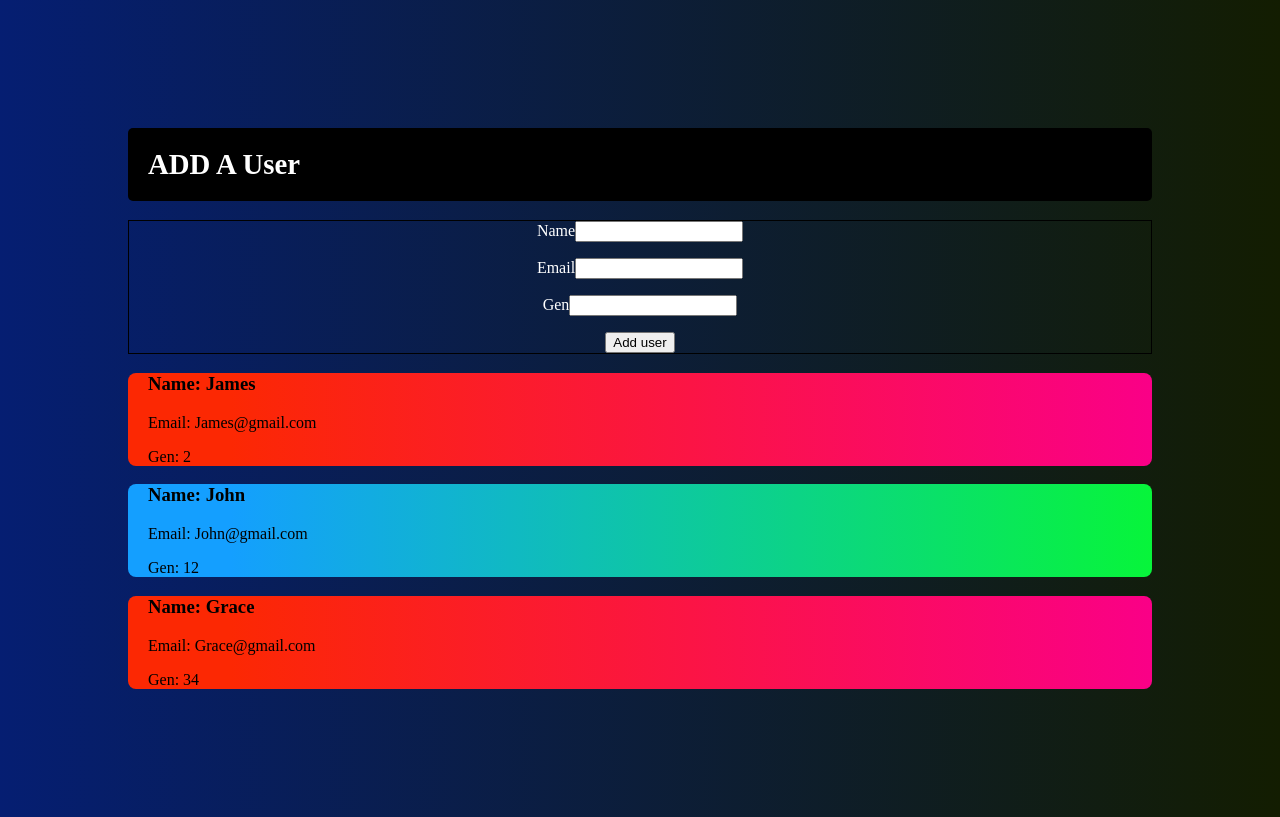
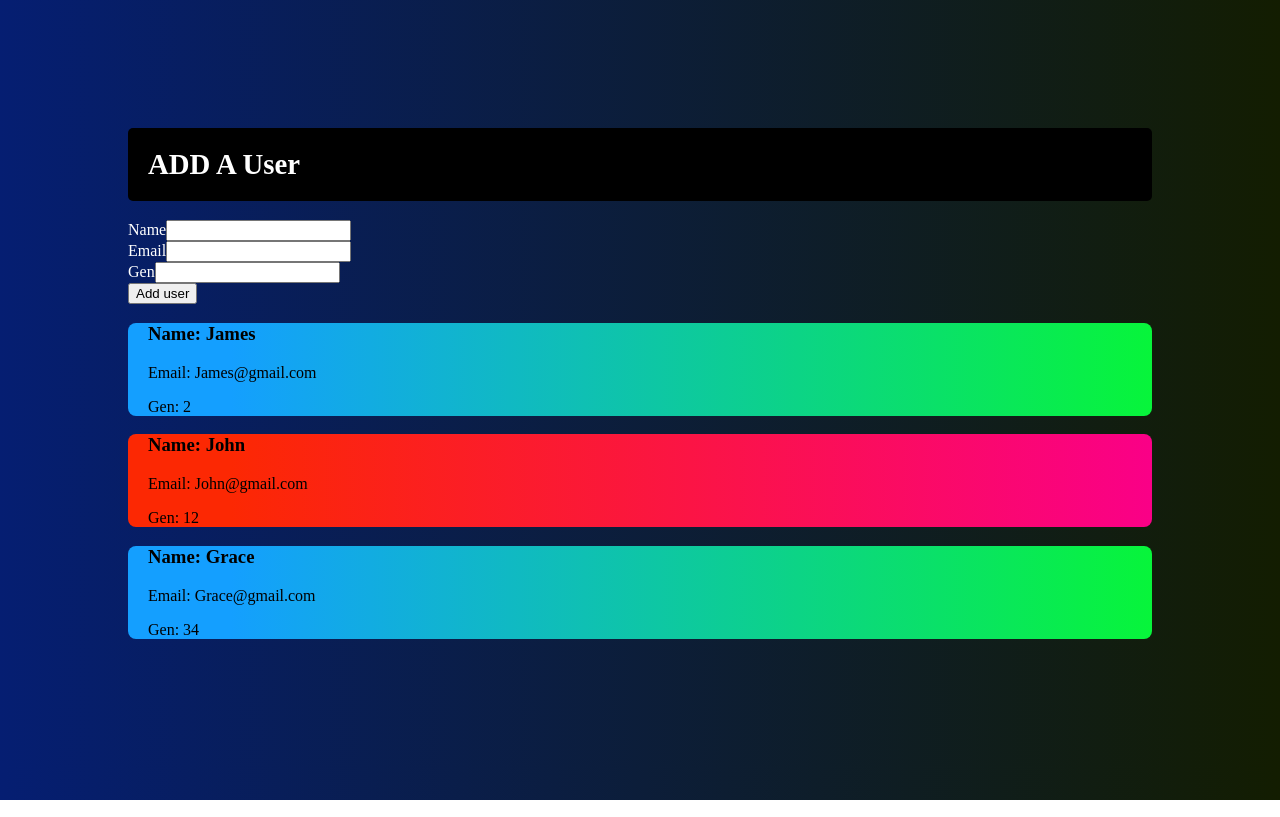
Before and after one commit to imoempire/react-users, a React (Create React App) app: page / in a window 1280 px wide. Built offline with nearby package versions, Linux system fonts and the light colour scheme.

Commit message:
edit App css

```diff
--- a/src/App.css
+++ b/src/App.css
@@ -6,20 +6,21 @@ body {
   );
   margin: 10%;
 }
-form{
+/* Form{
   text-align: center;
   border: 1px solid black;
 
-}
-.user:nth-child(2n + 2) {
+} */
+
+.user:nth-child(2n + 1) {
   background: linear-gradient(
     70deg,
-    rgb(252, 40, 3) 10%,
+    rgb(227, 252, 3) 10%,
     rgb(7, 245, 58) 100%
   );
 }
 
-.user:nth-child(2n + 3) {
+.user:nth-child(2n + 2) {
   background: linear-gradient(
     90deg,
     rgb(252, 40, 3) 10%,
@@ -27,7 +28,7 @@ form{
   );
 }
 
-.user:nth-child(2n + 4) {
+.user:nth-child(2n + 3) {
   background: linear-gradient(
     90deg,
     rgba(20, 159, 255, 1) 10%,
@@ -38,7 +39,7 @@ form{
   padding-left: 20px;
   border-radius: 8px;
 }
-input{
+.input {
   margin-bottom: 1rem;
   width: 10rem;
 }
```
